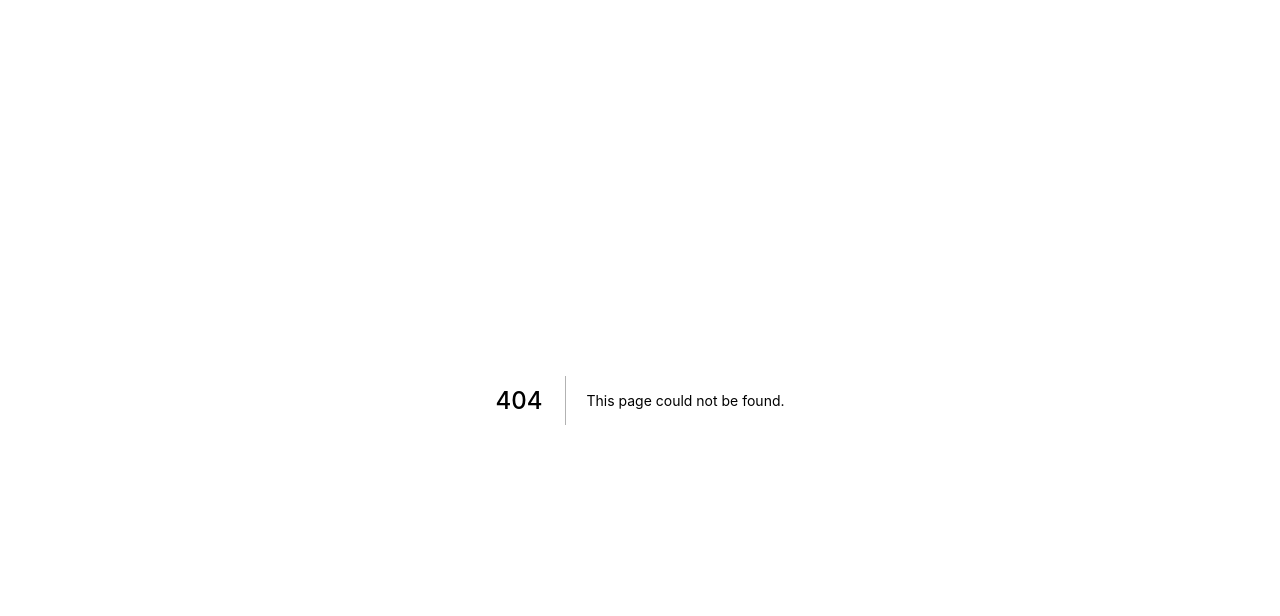
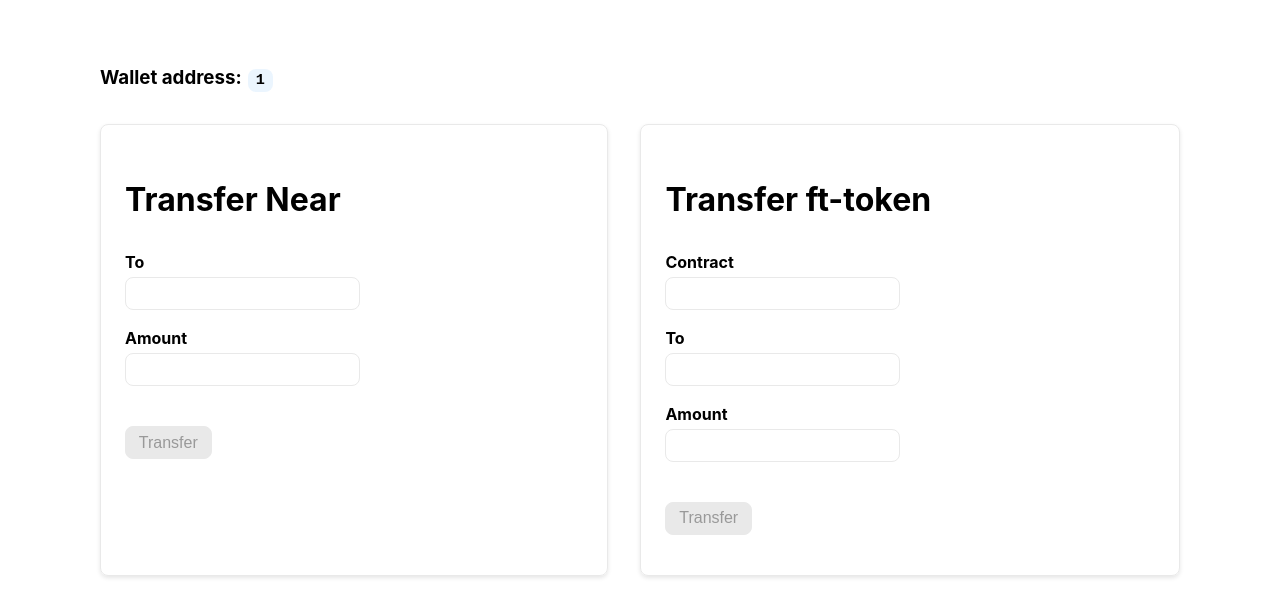
Before and after one commit to Zecrey-Labs/zecrey-dapp-integration, a Next.js app: page /near/1 in a window 1280 px wide. Before the commit this address had no page. Shown: the top 616 px of the page. Built offline with nearby package versions, Linux system fonts and the light colour scheme.

Commit message:
near connect and transfer request

```diff
--- /dev/null
+++ b/components/ConnectedNear.tsx
@@ -0,0 +1,174 @@
+import { utils } from "ethers";
+import { parseUnits } from "ethers/lib/utils";
+import { FormEvent, useMemo, useState } from "react";
+import styles from "../styles/Home.module.css";
+
+const ConnectedNear = (props: { accountId: string }) => {
+  return (
+    <div className={styles.container}>
+      <main className={styles.main}>
+        <h3 style={{ margin: 0 }}>
+          Wallet address: <code>{props.accountId}</code>
+        </h3>
+        <div className="columns">
+          <TransferNear sender={props.accountId} />
+          <TransferFT sender={props.accountId} />
+        </div>
+      </main>
+    </div>
+  );
+};
+
+export default ConnectedNear;
+
+const isNearAccountId = (accountId: string) => {
+  if (typeof accountId !== "string" || !accountId) return false;
+  if (utils.isHexString("0x" + accountId) && accountId.length !== 64)
+    return false;
+  if (
+    !utils.isHexString("0x" + accountId) &&
+    !accountId.endsWith(".testnet") &&
+    !accountId.endsWith(".near")
+  )
+    return false;
+  let reg = /^(([a-zd]+[-_])*[a-zd]+\.)*([a-zd]+[-_])*[a-zd]+$/;
+  if (
+    !utils.isHexString("0x" + accountId) &&
+    (!reg.test(accountId) || accountId.length > 64)
+  )
+    return false;
+  return true;
+};
+
+const TransferNear = (props: { sender: string }) => {
+  const [to, setTo] = useState("");
+  const [value, setValue] = useState("");
+  const [loading, setLoading] = useState(false);
+  const disabled = useMemo(() => {
+    return !to || !value || !isNearAccountId(to) || loading;
+  }, [to, value, loading]);
+
+  const submit = async (e: FormEvent) => {
+    e.preventDefault();
+    const zecrey = (window as any).zecrey;
+    if (zecrey) {
+      try {
+        setLoading(true);
+        let val = await zecrey.request({
+          method: "near_sendTransaction",
+          params: {
+            sender: props.sender,
+            receiver: to,
+            action: "transfer",
+            args: [parseUnits(value, 24).toString()],
+          },
+        });
+        console.log(val);
+      } catch (err) {
+        console.log(err);
+      } finally {
+        setLoading(false);
+      }
+    } else {
+      window.open(
+        "https://chrome.google.com/webstore/detail/zecrey/ojbpcbinjmochkhelkflddfnmcceomdi"
+      );
+    }
+  };
+
+  return (
+    <form onSubmit={submit}>
+      <h2 className={styles.title}>Transfer Near</h2>
+      <label>To</label>
+      <input type="text" value={to} onChange={(e) => setTo(e.target.value)} />
+      <label>Amount</label>
+      <input
+        type="number"
+        value={value}
+        onChange={(e) => {
+          setValue(e.target.value);
+        }}
+      />
+      <br />
+      <input
+        type="submit"
+        disabled={disabled}
+        value={loading ? "Transfer..." : "Transfer"}
+      />
+    </form>
+  );
+};
+
+const TransferFT = (props: { sender: string }) => {
+  const [contract, setContract] = useState("");
+  const [to, setTo] = useState("");
+  const [value, setValue] = useState("");
+  const [loading, setLoading] = useState(false);
+  const disabled = useMemo(() => {
+    return !contract || !to || !value || !isNearAccountId(to) || loading;
+  }, [contract, to, value, loading]);
+
+  const submit = async (e: FormEvent) => {
+    e.preventDefault();
+    const zecrey = (window as any).zecrey;
+    if (zecrey) {
+      try {
+        setLoading(true);
+        let val = await zecrey.request({
+          method: "near_sendTransaction",
+          params: {
+            sender: props.sender,
+            receiver: contract,
+            action: "functionalCall",
+            args: [
+              "ft_transfer",
+              {
+                receiver_id: to,
+                amount: parseUnits(value, 24).toString(),
+              },
+              parseUnits("4.5", 20).toString(),
+              "0",
+            ],
+          },
+        });
+        console.log("val", val);
+      } catch (err) {
+        console.log(err);
+      } finally {
+        setLoading(false);
+      }
+    } else {
+      window.open(
+        "https://chrome.google.com/webstore/detail/zecrey/ojbpcbinjmochkhelkflddfnmcceomdi"
+      );
+    }
+  };
+
+  return (
+    <form onSubmit={submit}>
+      <h2 className={styles.title}>Transfer ft-token</h2>
+      <label>Contract</label>
+      <input
+        type="text"
+        value={contract}
+        onChange={(e) => setContract(e.target.value)}
+      />
+      <label>To</label>
+      <input type="text" value={to} onChange={(e) => setTo(e.target.value)} />
+      <label>Amount</label>
+      <input
+        type="number"
+        value={value}
+        onChange={(e) => {
+          setValue(e.target.value);
+        }}
+      />
+      <br />
+      <input
+        type="submit"
+        disabled={disabled}
+        value={loading ? "Transfer..." : "Transfer"}
+      />
+    </form>
+  );
+};
--- /dev/null
+++ b/pages/near/[accountId].tsx
@@ -0,0 +1,16 @@
+import { useRouter } from "next/router";
+import { useEffect } from "react";
+import ConnectedNear from "../../components/ConnectedNear";
+
+const NearPage = () => {
+  const router = useRouter();
+  const { accountId } = router.query;
+
+  useEffect(() => {
+    if (!accountId) router.push("/");
+  }, [accountId, router]);
+
+  return <ConnectedNear accountId={(accountId as string) || ""} />;
+};
+
+export default NearPage;
```
Also changed, not shown: pages/index.tsx (+15 -4 lines).
